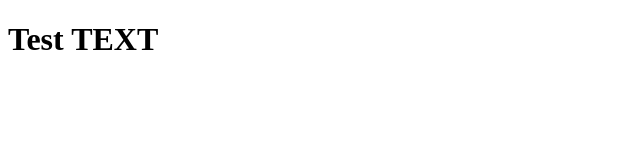
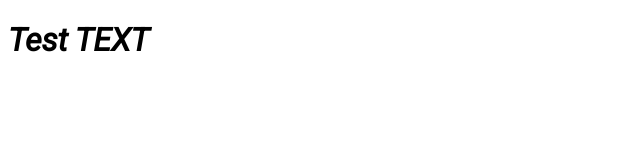
Before and after one commit to mateusz24polok/magic-image-browser, a React (Create React App) app: page / in a window 1280 px wide. Shown: the top 160 px of the page, without its empty margins (0-640 px from the left). Built offline with nearby package versions, Linux system fonts and the light colour scheme.

Commit message:
Styled-components has been installed and GlobalStyle for whole app has been added

```diff
--- a/package.json
+++ b/package.json
@@ -9,6 +9,7 @@
     "react": "^17.0.1",
     "react-dom": "^17.0.1",
     "react-scripts": "4.0.0",
+    "styled-components": "^5.2.1",
     "web-vitals": "^0.2.4"
   },
   "scripts": {
--- a/src/index.js
+++ b/src/index.js
@@ -1,9 +1,11 @@
 import React from 'react';
 import ReactDOM from 'react-dom';
 import App from './App';
+import { GlobalStyle } from "./theme/GlobalStyle";
 
 ReactDOM.render(
   <React.StrictMode>
+    <GlobalStyle />
     <App />
   </React.StrictMode>,
   document.getElementById('root')
--- /dev/null
+++ b/src/theme/GlobalStyle.js
@@ -0,0 +1,14 @@
+import { createGlobalStyle } from "styled-components";
+
+export const GlobalStyle = createGlobalStyle`
+    @import url('https://fonts.googleapis.com/css2?family=Roboto:ital@1&display=swap');
+
+    html{
+        box-sizing: border-box;
+        font-family: 'Roboto', sans-serif;
+    }
+
+    *, ::after, ::before{
+        box-sizing: inherit
+    }
+`;
```
Also changed, not shown: src/setupTests.js (deleted, +0 -5 lines), src/theme/GlobalStyles.js (deleted), 1 other file (tests, documents, lock files or other folders).
